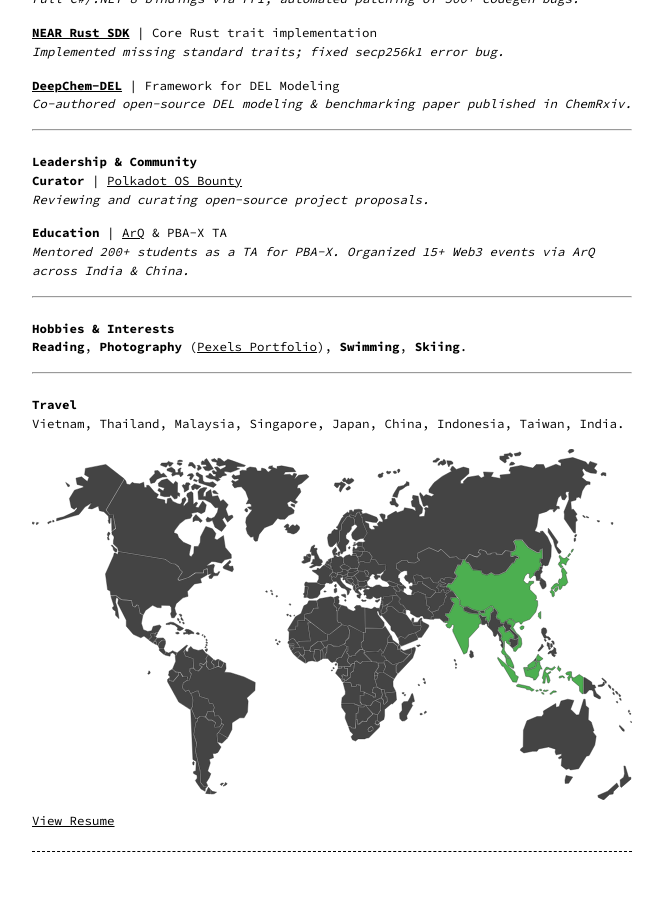
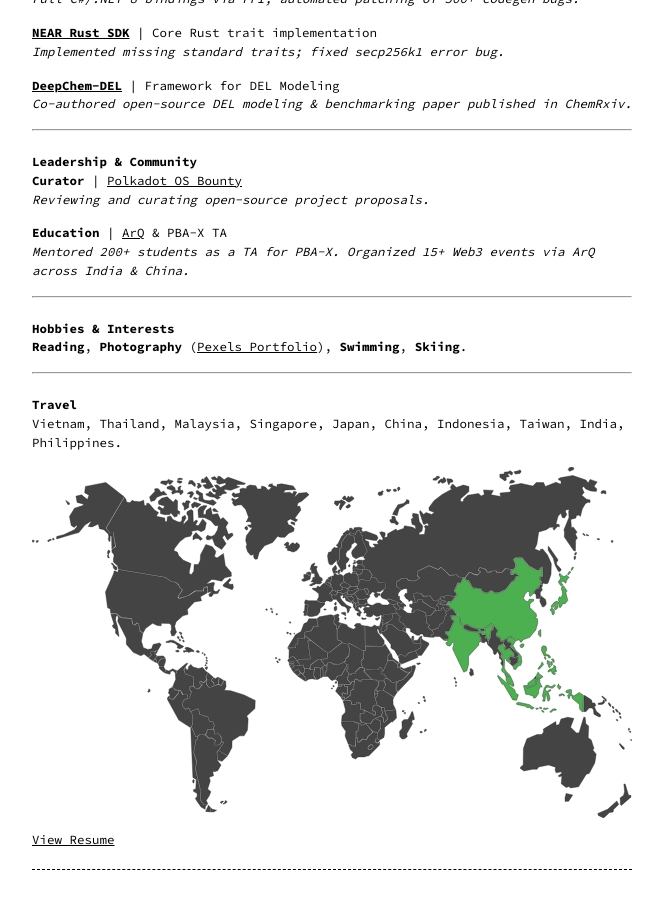
Before and after one commit to abhiraj-mengade/abhiraj-mengade.github.io, a Jekyll site: the page built from about.md, in a window 1280 px wide and 900 px high, scrolled down 1918 px. Shown: the whole window, without its empty margins (308-971 px from the left). Built offline with Jekyll 4.4.1, drawn with Linux system fonts in a browser that asks for light colours.

Commit message:
Add Philippines to visited countries and world map

```diff
--- a/about.md
+++ b/about.md
@@ -99,7 +99,7 @@ I hold a B.Tech in Computer Science from [NIT Karnataka](https://www.nitk.ac.in/
 
 ### Travel
 
-Vietnam, Thailand, Malaysia, Singapore, Japan, China, Indonesia, Taiwan, India.
+Vietnam, Thailand, Malaysia, Singapore, Japan, China, Indonesia, Taiwan, India, Philippines.
 
 <object type="image/svg+xml" data="/assets/img/world-map.svg" style="width:100%; max-width:800px; height:auto; display:block; margin:1em 0;"></object>
 
```
Also changed, not shown: assets/img/world-map.svg.
